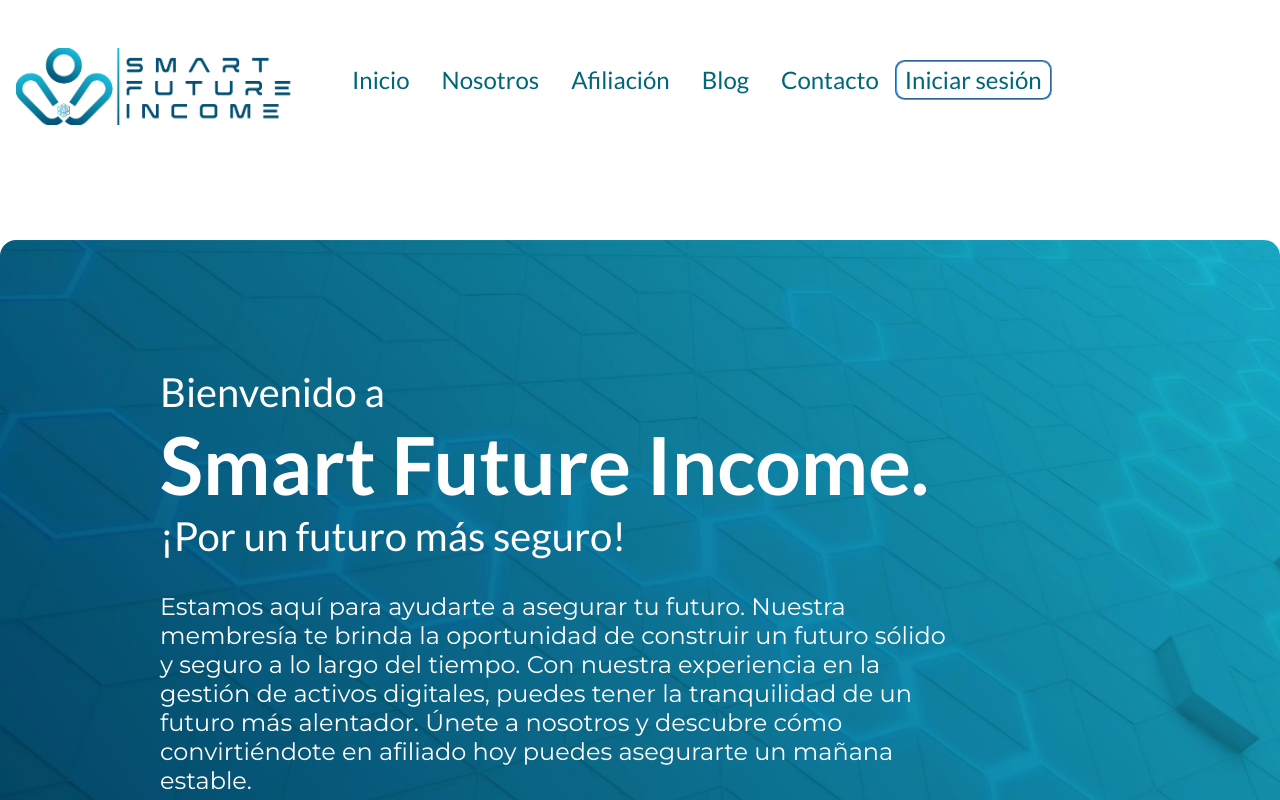
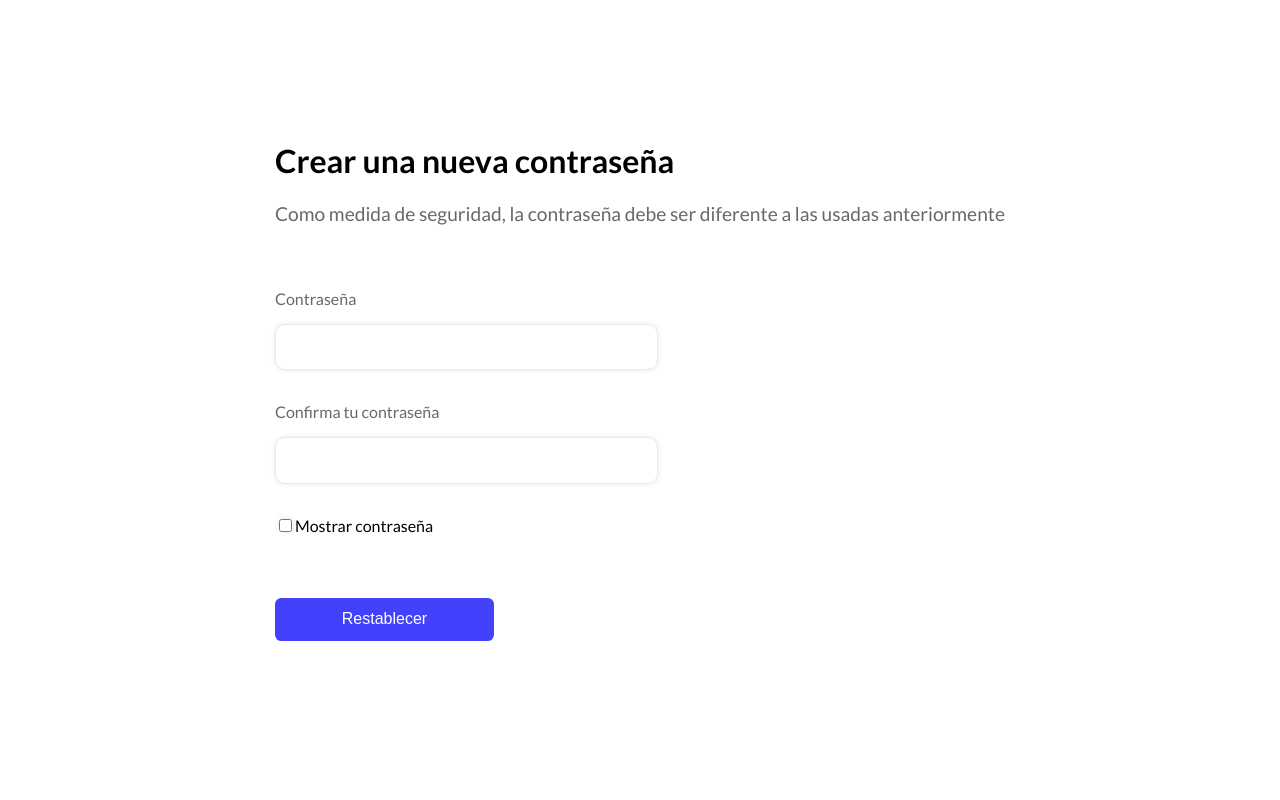
Before and after one commit to ivanmacedonio/SFIpage, a React (Vite) app: page /changepassword in a window 1280 px wide. Before the commit this address led to /. Shown: the top 800 px of the page. Built offline with nearby package versions, Linux system fonts and the light colour scheme.

Commit message:
checkpoint

```diff
--- a/src/App.jsx
+++ b/src/App.jsx
@@ -51,7 +51,7 @@ function App() {
             <Route exact path="/checkout" element={<Checkout />} />
             <Route exact path="/checkoutMonth" element={<CheckoutMonth />} />
             <Route exact path="/forgot" element={<Forgot />} />
-            <Route exact path="/reset" element={<Reset />} />
+            <Route exact path="/changepassword" element={<Reset />} />
 
             <Route path="*" element={<Error404 />} />
           </Routes>
--- a/src/components/ModalProfile3.jsx
+++ b/src/components/ModalProfile3.jsx
@@ -70,7 +70,6 @@ export default function BasicModal3({ membershipData, activated }) {
                 handleClose();
               }}
               id="x1"
-
             >
               x
             </h3>
@@ -80,8 +79,10 @@ export default function BasicModal3({ membershipData, activated }) {
               <div className="caja3">
                 <p>Monto de cuota mensual en USDT</p>
                 <h1>
-                  {(membershipData.monthly_membership_cost *
-                    (membershipData.precio / 10000)).toLocaleString("en")}{" "}
+                  {(
+                    membershipData.monthly_membership_cost *
+                    (membershipData.precio / 10000)
+                  ).toLocaleString("en")}{" "}
                   USDT
                 </h1>
               </div>
@@ -93,18 +94,22 @@ export default function BasicModal3({ membershipData, activated }) {
             </div>
             <form onSubmit={handleSubmit(onSubmit)}>
               <p>Ingresa tu wallet (debe ser de la red Ethereum)</p>
+              <div className="labelbuttons">
                 <input
                   type="text"
                   readOnly={readOnly}
                   placeholder="Ingresa tu Wallet"
+                  maxLength={45}
                   {...register("wallet1", {
-                  required: "Ingresa una wallet valida",
+                    required: "Ingresa una wallet válida",
                   })}
                 />
+              </div>
               <p>Confirma tu wallet (últimos 4 digitos)</p>
               <input
                 type="text"
                 readOnly={readOnly}
+                maxLength={4}
                 placeholder="Confirma tu Wallet"
                 {...register("wallet2", {
                   required: "Ingresa los ultimos cuatro digitos",
--- a/src/components/ModalProfile5.jsx
+++ b/src/components/ModalProfile5.jsx
@@ -137,6 +137,7 @@ export default function BasicModal5({
       }
     } catch (error) {
       setError(error.response.data.respuestaServicio.detalle_tecnico);
+      console.log(error)
     }
   }
 
--- a/src/hooks/Validation.js
+++ b/src/hooks/Validation.js
@@ -2,7 +2,7 @@ const validateFormData = (data) => {
     var errors = ''
 
     if (!/^0x[a-fA-F0-9]{40}$/.test(data)) {
-        errors = 'Por favor, ingresa una dirección válida de billetera de la red Ethereum que comience con 0x.';
+        errors = 'Por favor, ingresa una dirección válida de billetera de la red Ethereum';
     }
 
     return errors;
--- a/src/pages/Register.jsx
+++ b/src/pages/Register.jsx
@@ -15,6 +15,7 @@ export const Register = () => {
   const { register, handleSubmit, control } = useForm({
     shouldUseNativeValidation: true,
   });
+  const [success, setSuccess] = useState("");
   const [error, setError] = useState("");
   const [loading, setIsLoading] = useState(false);
   const [errorRegisterStyle, setErrorRegisterStyle] = useState({
@@ -29,6 +30,7 @@ export const Register = () => {
       try {
         if (data.phone_number && data.phone_number.length > 6) {
           const res = await axios.post(`${BASE_URL}register/`, data);
+          setSuccess("Usuario creado correctamente");
           setTimeout(() => {
             setIsLoading(false);
             navigate("/login");
@@ -122,6 +124,9 @@ export const Register = () => {
               />
               Mostrar contraseña
             </label>
+            <div className="successRegister">
+              <h2>{success}</h2>
+            </div>
 
             <button type="submit">
               {loading ? <div class="spinner"></div> : "Registrarse"}
@@ -131,6 +136,7 @@ export const Register = () => {
           <div className="errorRegister" style={errorRegisterStyle}>
             <h2>{error}</h2>
           </div>
+
           <div className="option">
             <Link to={"/login"}>
               <p id="loguear">¿Ya tienes una cuenta? Ingresa aquí</p>
--- a/src/pages/Reset.jsx
+++ b/src/pages/Reset.jsx
@@ -1,19 +1,56 @@
+import axios from "axios";
 import React, { useState } from "react";
 import { useForm } from "react-hook-form";
+import { useLocation, useNavigate } from "react-router-dom";
+import { BASE_URL } from "../hooks/fetch";
 import "../styles/Reset.css";
 
 export const Reset = () => {
+  const nav = useNavigate();
+  const location = useLocation();
+  const queryParams = new URLSearchParams(location.search);
+  const token = queryParams.get("token");
+  const uidb64 = queryParams.get("uidb64");
   const { register, handleSubmit } = useForm({
     shouldUseNativeValidation: true,
   });
   const [error, setError] = useState();
+  const [passType, setPassType] = useState(false);
+  const [success, setSuccess] = useState("");
   function onSubmit(data) {
     if (data.pass1 !== data.pass2) {
       setError("Las contraseñas no coinciden");
     } else {
-      console.log("peticion http");
+      try {
+        async function ResetPassword() {
+          const dataReset = {
+            new_password: data.pass1,
+            uidb64: uidb64,
+            token: token,
+          };
+
+          const res = await axios.post(
+            `${BASE_URL}password-reset-confirm/`,
+            dataReset
+          );
+          setSuccess("Contraseña modificada correctamente");
+          setTimeout(() => {
+            nav('/login')
+          },2000)
+        }
+        ResetPassword();
+      } catch (error) {
+        console.log("aaaaaaaaaaaaaaa");
+      }
+      setError("");
     }
   }
+
+  function handleShow() {
+    setPassType(!passType);
+    console.log(`${token} --- ${uidb64}`);
+  }
+
   return (
     <div className="containerresetgenerall">
       <div className="resetcontainer">
@@ -25,20 +62,29 @@ export const Reset = () => {
         <form onSubmit={handleSubmit(onSubmit)}>
           <p>Contraseña</p>
           <input
-            type="text"
+            type={passType ? "text" : "password"}
             {...register("pass1", {
               required: "Ingresa una contraseña valida",
             })}
           />
           <p>Confirma tu contraseña</p>
           <input
-            type="text"
+            type={passType ? "text" : "password"}
             {...register("pass2", {
               required: "Ingresa una contraseña valida",
             })}
           />
           <div className="errorreset">
-            {error && <h2 id="error">Las contraseñas no coinciden o no son validas</h2>}
+            {error && (
+              <h2 id="error">Las contraseñas no coinciden o no son validas</h2>
+            )}
+          </div>
+          <label>
+            <input type="checkbox" onClick={handleShow} />
+            Mostrar contraseña
+          </label>
+          <div className="successChange">
+            <h2>{success}</h2>
           </div>
           <button type="submit">Restablecer</button>
         </form>
--- a/src/styles/ModalProfile3.css
+++ b/src/styles/ModalProfile3.css
@@ -1,4 +1,4 @@
-#continuar{
+#continuar {
     background: linear-gradient(to right, rgb(3, 180, 211), rgb(2, 80, 116));
     width: fit-content;
     padding: 0 2rem 0 2rem;
@@ -10,34 +10,47 @@
     margin-top: 2rem;
 }
 
-#scrolleable3{
+.labelbuttons {
+    display: flex;
+}
+
+.labelbuttons button {
+    background-color: rgb(0, 117, 156);
+    border: 1px solid;
+    color: rgb(255, 255, 255);
+    cursor: pointer;
+    border-radius: 0.5rem;
+}
+
+
+#scrolleable3 {
     width: 30%;
     height: 80%;
     overflow-y: auto;
     overflow-x: hidden;
 }
 
-.modal3{
+.modal3 {
     font-family: 'Lato', sans-serif;
 }
 
-.modal3 h2{
+.modal3 h2 {
     font-size: 2rem;
     font-weight: 700;
 }
 
-.montos2{
+.montos2 {
     display: flex;
 }
 
-.montos2 p{
+.montos2 p {
     width: 70%;
     margin-bottom: 0;
     font-size: 1rem;
     margin-left: .5rem;
 }
 
-.montos2 h1{
+.montos2 h1 {
     background-color: rgb(98, 98, 98);
     width: fit-content;
     border-radius: 1rem;
@@ -47,24 +60,26 @@
     width: 80%;
 }
 
-.modal3 input{
+.modal3 input {
     width: 100%;
     padding: .5rem 0 .5rem 0;
     border-radius: .5rem;
     font-size: 1.3rem;
     padding-left: 1rem;
 }
-.continue{
+
+.continue {
     display: flex;
     justify-content: center;
     align-items: center;
 }
 
-.continuar4 button{
+.continuar4 button {
     background: none;
     border: none;
 }
-.check1{
+
+.check1 {
     width: 80%;
     background: linear-gradient(to right, rgb(3, 180, 211), rgb(2, 80, 116));
     border-radius: 1rem;
@@ -73,74 +88,78 @@
 
 }
 
-#check1{
+#check1 {
     color: white;
     font-size: 1.3rem;
     width: 100%;
     cursor: pointer;
 }
 
-.errors{
+.errors {
     background-color: orangered;
     border-radius: 1rem;
     padding: .2rem;
     margin-top: 2rem;
 }
 
-.errors h2{
+.errors h2 {
     font-size: 1rem;
     text-align: center;
 }
 
-#x1{
+#x1 {
     font-size: 2rem;
     width: min-content;
+    cursor: pointer;
 }
 
-@media(max-width: 767px){
+@media(max-width: 767px) {
 
 
-    .check1{
+    .check1 {
         margin-left: 0;
         width: 90%;
         text-align: center;
     }
 
-    #check1{
+    #check1 {
         margin-left: 0;
         width: 100%;
     }
-    .css-1llu0g7{
+
+    .css-1llu0g7 {
         width: 300px !important;
     }
-    .caja3 h1{
+
+    .caja3 h1 {
         font-size: 1.4rem;
         width: fit-content;
     }
 
-    .caja3 p{
+    .caja3 p {
         width: 10rem;
     }
 
-    #scrolleable3{
+    #scrolleable3 {
         padding-left: 1.5rem;
     }
 }
 
 @media only screen and (min-width: 768px) and (max-width: 1199px) {
-  .css-1llu0g7{
-    top: 35%;
+    .css-1llu0g7 {
+        top: 35%;
     }
-    #scrolleable3{
+
+    #scrolleable3 {
         width: 70%;
     }
 
 
 }
 
-@media only screen and (min-width: 1200px) and (max-width: 1600px){
+@media only screen and (min-width: 1200px) and (max-width: 1600px) {
 
-    #scrolleable3{
+    #scrolleable3 {
         height: 80%;
         overflow-y: auto;
         width: 50%;
--- a/src/styles/ModalProfile5.css
+++ b/src/styles/ModalProfile5.css
@@ -160,6 +160,7 @@
     #transferir1 {
         font-size: 1.4rem;
         padding: 1rem;
+        margin-bottom: 2rem;
     }
 
 
--- a/src/styles/Register.css
+++ b/src/styles/Register.css
@@ -5,6 +5,11 @@
     align-items: center;
     margin-top: 15vh;
     font-family: 'Lato';
+}
+
+.successRegister{
+    color: rgb(0, 190, 0);
+    font-size: 0.9rem;
 }
 
 .registercontainer {
--- a/src/styles/Reset.css
+++ b/src/styles/Reset.css
@@ -4,6 +4,11 @@
     align-items: center;
     margin-top: 15vh;
     font-family: 'Lato';
+}
+
+.successChange{
+    color: rgb(0, 190, 0);
+    font-size: 0.9rem;
 }
 
 .containerresetgenerall h1 {
@@ -38,6 +43,13 @@
     background-color: rgba(255, 255, 255, 0.597);
     color: rgb(112, 112, 112);
     box-shadow: 0 0 5px rgba(0, 0, 0, 0.1);
+}
+
+.containerresetgenerall label input{
+    width: fit-content;
+}
+.containerresetgenerall label{
+    margin-top: 1rem;
 }
 
 .containerresetgenerall button {
```
Lines whose indentation alone changed are shown as unchanged.
